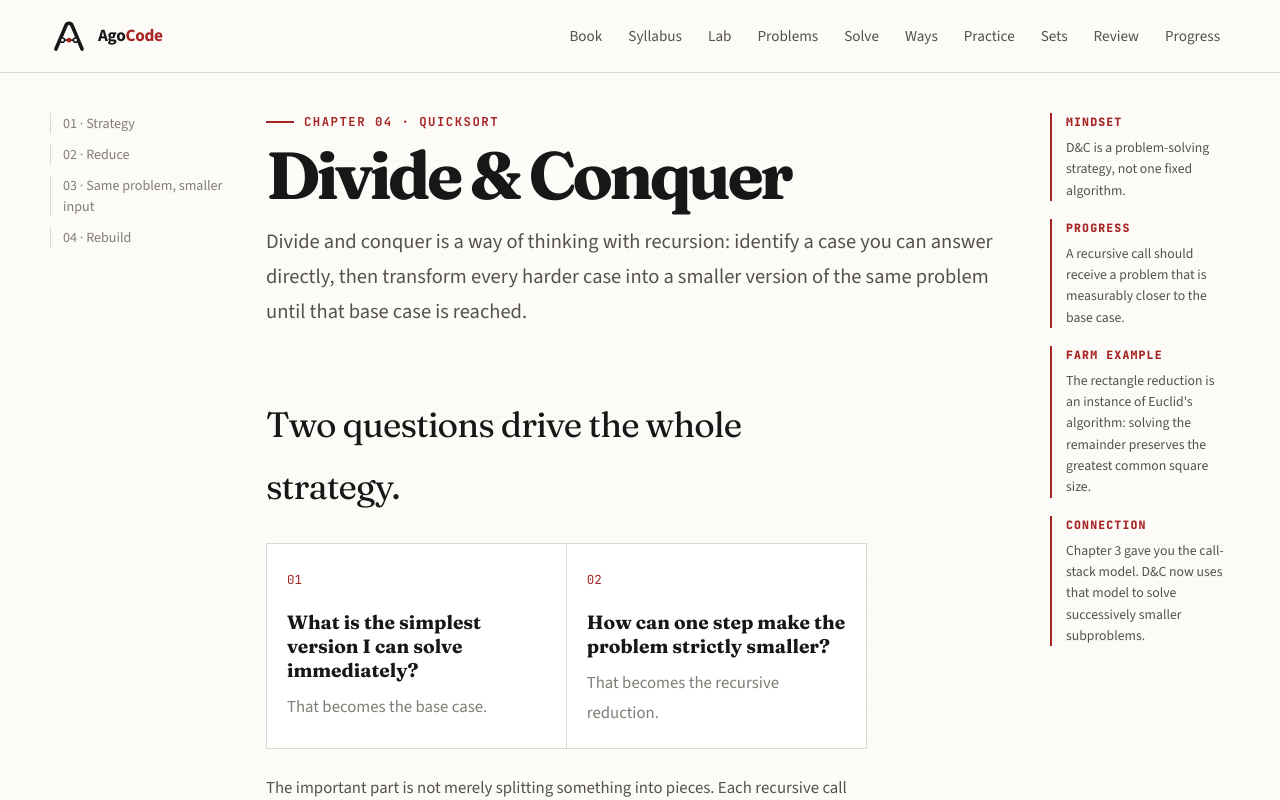
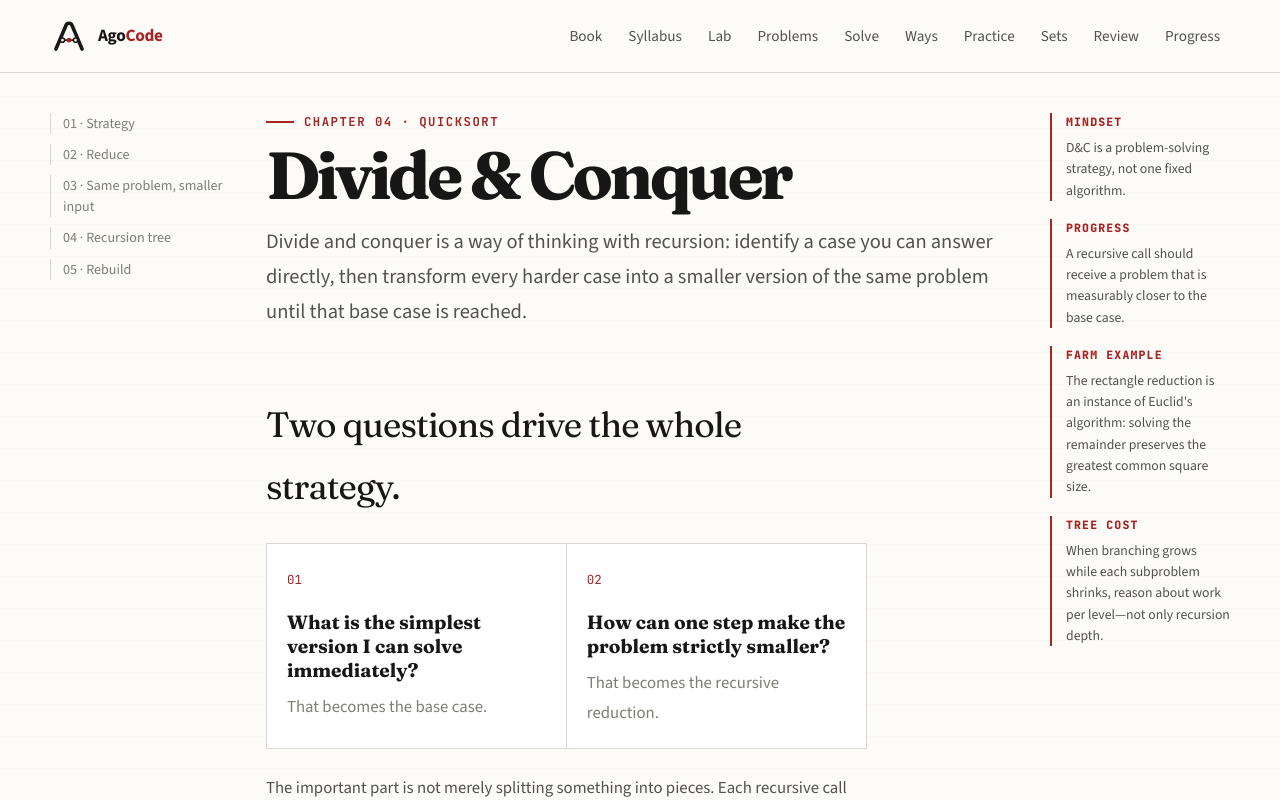
Before and after one commit to anatwork14/agocode, a Next.js app: page /learn/divide-and-conquer in a window 1280 px wide. Shown: the top 800 px of the page. Built offline with nearby package versions, Linux system fonts and the light colour scheme.

Commit message:
feat: teach recursion trees in divide and conquer

```diff
--- a/app/learn/divide-and-conquer/page.tsx
+++ b/app/learn/divide-and-conquer/page.tsx
@@ -1,4 +1,5 @@
 import Link from "next/link";
+import { DivideConquerRecursionTreeLab } from "@/components/quicksort/DivideConquerRecursionTreeLab";
 import { DivideConquerTilingLab } from "@/components/quicksort/DivideConquerTilingLab";
 import { RecursiveSumRebuild } from "@/components/quicksort/RecursiveSumRebuild";
 import { RecursiveSumTrace } from "@/components/quicksort/RecursiveSumTrace";
@@ -15,7 +16,8 @@ export default function DivideAndConquerPage() {
             <a href="#strategy">01 · Strategy</a>
             <a href="#reduce">02 · Reduce</a>
             <a href="#sum">03 · Same problem, smaller input</a>
-            <a href="#rebuild">04 · Rebuild</a>
+            <a href="#tree">04 · Recursion tree</a>
+            <a href="#rebuild">05 · Rebuild</a>
           </nav>
 
           <article className="reading-column">
@@ -59,6 +61,16 @@ export default function DivideAndConquerPage() {
                 <RecursiveSumTrace />
               </section>
 
+              <section id="tree">
+                <h2>A recursion tree explains where divide-and-conquer cost comes from.</h2>
+                <p>
+                  A single recursive chain shows stack depth, but many divide-and-conquer algorithms branch into more
+                  than one subproblem. A recursion tree makes both dimensions visible: how many subproblems exist at a
+                  level and how much work each one performs. Track their product instead of counting nodes alone.
+                </p>
+                <DivideConquerRecursionTreeLab />
+              </section>
+
               <section id="rebuild">
                 <h2>Reconstruct the reduction yourself.</h2>
                 <p>
@@ -78,7 +90,7 @@ export default function DivideAndConquerPage() {
             <MarginNote label="Mindset">D&amp;C is a problem-solving strategy, not one fixed algorithm.</MarginNote>
             <MarginNote label="Progress">A recursive call should receive a problem that is measurably closer to the base case.</MarginNote>
             <MarginNote label="Farm example">The rectangle reduction is an instance of Euclid&apos;s algorithm: solving the remainder preserves the greatest common square size.</MarginNote>
-            <MarginNote label="Connection">Chapter 3 gave you the call-stack model. D&amp;C now uses that model to solve successively smaller subproblems.</MarginNote>
+            <MarginNote label="Tree cost">When branching grows while each subproblem shrinks, reason about work per level—not only recursion depth.</MarginNote>
           </aside>
         </div>
       </div>
```
